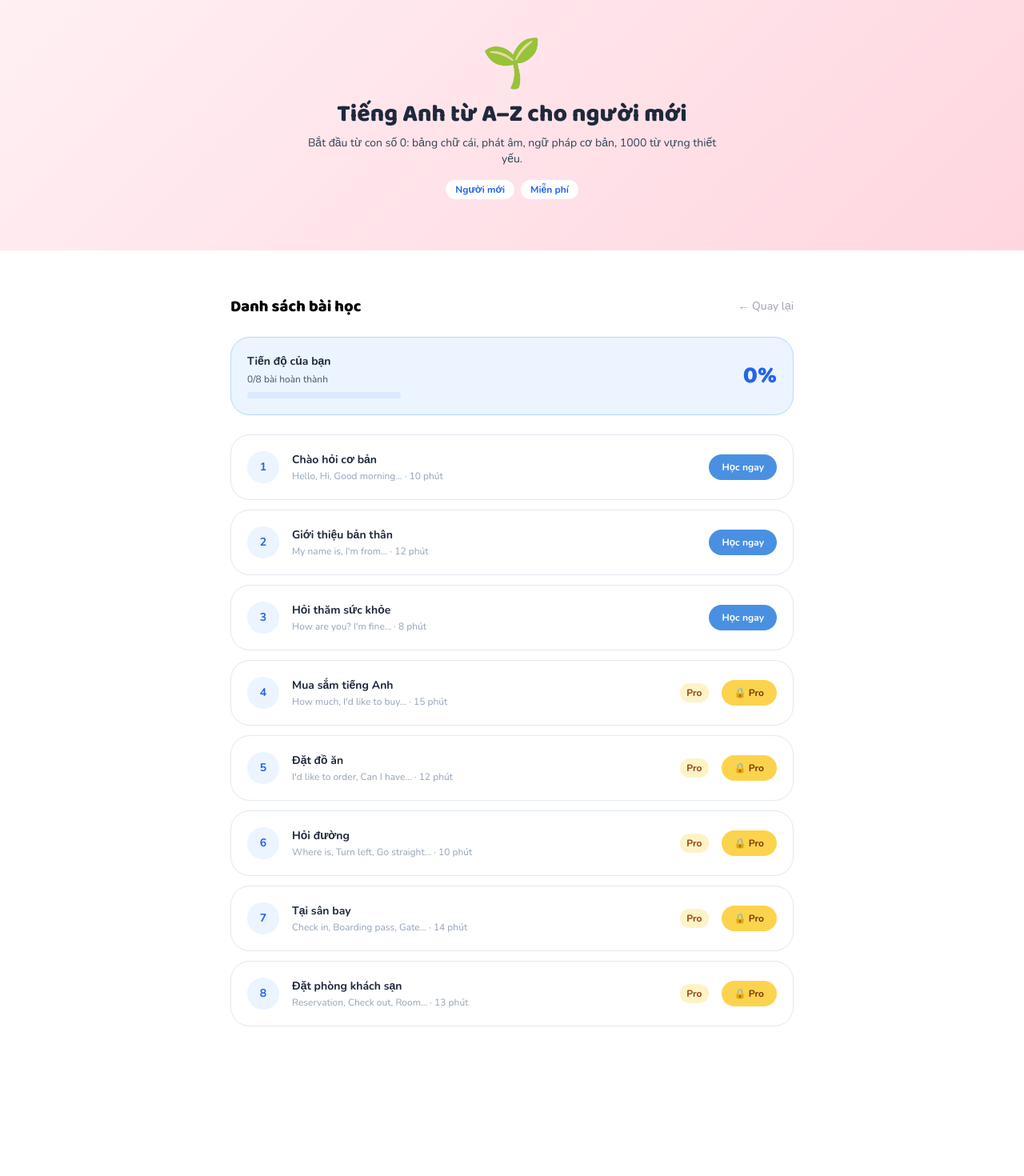
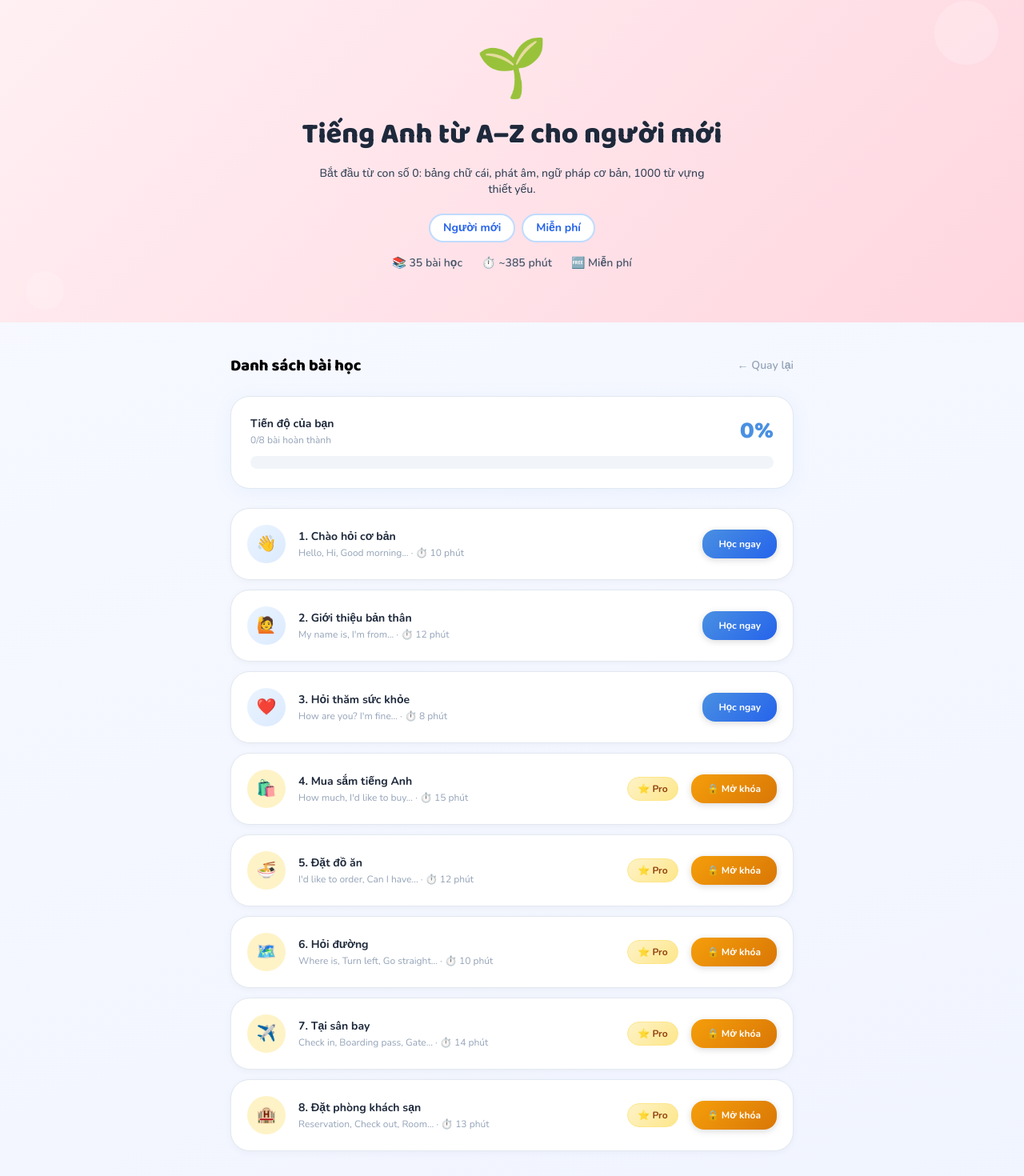
Before and after one commit to NguyeQuanHuy/speaknest, a Next.js app: page /courses/absolute-beginner in a window 1280 px wide. Shown: the part 80-1550 px from the top of the page at 80% size. Before the commit the page ends 1419 px from the top, so only its background shows below. Built offline with nearby package versions, Linux system fonts and the light colour scheme; no server answers.

Commit message:
feat: redesign course detail - icons per lesson, thicker progress, cleaner pro badge

```diff
--- a/app/courses/[id]/page.tsx
+++ b/app/courses/[id]/page.tsx
@@ -3,132 +3,340 @@ import { useParams, useRouter } from "next/navigation"
 import { COURSES } from "@/lib/data"
 import Link from "next/link"
 import { useState } from "react"
+import { motion } from "framer-motion"
 
 const LESSONS = [
-  { id:1, title:"Chào hỏi cơ bản", desc:"Hello, Hi, Good morning...", duration:"10 phút", free:true },
-  { id:2, title:"Giới thiệu bản thân", desc:"My name is, I'm from...", duration:"12 phút", free:true },
-  { id:3, title:"Hỏi thăm sức khỏe", desc:"How are you? I'm fine...", duration:"8 phút", free:true },
-  { id:4, title:"Mua sắm tiếng Anh", desc:"How much, I'd like to buy...", duration:"15 phút", free:false },
-  { id:5, title:"Đặt đồ ăn", desc:"I'd like to order, Can I have...", duration:"12 phút", free:false },
-  { id:6, title:"Hỏi đường", desc:"Where is, Turn left, Go straight...", duration:"10 phút", free:false },
-  { id:7, title:"Tại sân bay", desc:"Check in, Boarding pass, Gate...", duration:"14 phút", free:false },
-  { id:8, title:"Đặt phòng khách sạn", desc:"Reservation, Check out, Room...", duration:"13 phút", free:false },
+  {
+    id: 1,
+    title: "Chào hỏi cơ bản",
+    desc: "Hello, Hi, Good morning...",
+    duration: "10 phút",
+    free: true,
+    icon: "👋",
+  },
+  {
+    id: 2,
+    title: "Giới thiệu bản thân",
+    desc: "My name is, I'm from...",
+    duration: "12 phút",
+    free: true,
+    icon: "🙋",
+  },
+  {
+    id: 3,
+    title: "Hỏi thăm sức khỏe",
+    desc: "How are you? I'm fine...",
+    duration: "8 phút",
+    free: true,
+    icon: "❤️",
+  },
+  {
+    id: 4,
+    title: "Mua sắm tiếng Anh",
+    desc: "How much, I'd like to buy...",
+    duration: "15 phút",
+    free: false,
+    icon: "🛍️",
+  },
+  {
+    id: 5,
+    title: "Đặt đồ ăn",
+    desc: "I'd like to order, Can I have...",
+    duration: "12 phút",
+    free: false,
+    icon: "🍜",
+  },
+  {
+    id: 6,
+    title: "Hỏi đường",
+    desc: "Where is, Turn left, Go straight...",
+    duration: "10 phút",
+    free: false,
+    icon: "🗺️",
+  },
+  {
+    id: 7,
+    title: "Tại sân bay",
+    desc: "Check in, Boarding pass, Gate...",
+    duration: "14 phút",
+    free: false,
+    icon: "✈️",
+  },
+  {
+    id: 8,
+    title: "Đặt phòng khách sạn",
+    desc: "Reservation, Check out, Room...",
+    duration: "13 phút",
+    free: false,
+    icon: "🏨",
+  },
 ]
 
 export default function CourseDetailPage() {
   const { id } = useParams()
   const router = useRouter()
-  const course = COURSES.find(c => c.id === id)
+  const course = COURSES.find((c) => c.id === id)
   const [done, setDone] = useState<number[]>(() => {
     if (typeof window === "undefined") return []
     const saved = localStorage.getItem(`done_${id}`)
     return saved ? JSON.parse(saved) : []
   })
 
-  if (!course) return (
+  if (!course)
+    return (
       <div className="min-h-screen flex items-center justify-center">
         <div className="text-center">
           <div className="text-5xl mb-4">😕</div>
           <h2 className="font-head text-xl font-bold mb-2">Không tìm thấy khóa học</h2>
-        <Link href="/courses" className="text-[#2563EB] font-bold no-underline">← Quay lại</Link>
+          <Link href="/courses" className="text-[#2563EB] font-bold no-underline">
+            ← Quay lại
+          </Link>
         </div>
       </div>
     )
 
   const handleLesson = (lessonId: number, isFree: boolean) => {
-    if (!isFree) { router.push("/pricing"); return }
+    if (!isFree) {
+      router.push("/pricing")
+      return
+    }
     router.push(`/courses/${id}/${lessonId}`)
   }
 
-  const pct = Math.round(done.length / LESSONS.length * 100)
+  const pct = Math.round((done.length / LESSONS.length) * 100)
 
   return (
-    <>
-      {/* Banner */}
-      <div className="py-16 px-8 text-center" style={{ background: course.banner_gradient }}>
-        <div className="text-6xl mb-4">{course.thumbnail_emoji}</div>
-        <h1 className="font-head text-3xl font-extrabold mb-2" style={{ color: "#1E293B" }}>
+    <div
+      className="min-h-screen"
+      style={{ background: "linear-gradient(160deg,#F8FAFF 0%,#F0F4FF 100%)" }}
+    >
+      {/* Banner – font đậm hơn, title to hơn */}
+      <div
+        className="py-16 px-8 text-center relative overflow-hidden"
+        style={{ background: course.banner_gradient }}
+      >
+        {/* Decorative circles */}
+        <div
+          className="absolute top-4 right-8 w-20 h-20 rounded-full opacity-20"
+          style={{ background: "white" }}
+        />
+        <div
+          className="absolute bottom-4 left-8 w-12 h-12 rounded-full opacity-15"
+          style={{ background: "white" }}
+        />
+
+        <motion.div
+          initial={{ scale: 0.8, opacity: 0 }}
+          animate={{ scale: 1, opacity: 1 }}
+          className="text-7xl mb-5"
+        >
+          {course.thumbnail_emoji}
+        </motion.div>
+
+        {/* Font to hơn, đậm hơn */}
+        <h1
+          className="font-head font-extrabold mb-3"
+          style={{
+            fontSize: "clamp(24px,4vw,36px)",
+            color: "#1E293B",
+            textShadow: "0 1px 2px rgba(255,255,255,0.5)",
+          }}
+        >
           {course.title}
         </h1>
-        <p className="max-w-lg mx-auto mb-4 text-sm" style={{ color: "#334155" }}>
+        <p className="max-w-lg mx-auto mb-5 text-sm font-medium" style={{ color: "#334155" }}>
           {course.description}
         </p>
-        <div className="flex gap-2 justify-center flex-wrap">
-          {course.tags.map(t => (
-            <span key={t} className="bg-white text-xs font-bold px-3 py-1 rounded-full" style={{ color: "#2563EB" }}>
+
+        {/* Tags to hơn, rõ hơn */}
+        <div className="flex gap-2 justify-center flex-wrap mb-4">
+          {course.tags.map((t) => (
+            <span
+              key={t}
+              className="font-bold px-4 py-1.5 rounded-full text-sm border-2"
+              style={{ background: "white", color: "#2563EB", borderColor: "#BFDBFE" }}
+            >
               {t}
             </span>
           ))}
         </div>
+
+        {/* Course meta */}
+        <div
+          className="flex items-center justify-center gap-6 text-sm font-semibold"
+          style={{ color: "#475569" }}
+        >
+          <span>📚 {course.total_lessons} bài học</span>
+          <span>⏱️ ~{course.total_lessons * 11} phút</span>
+          <span>{course.is_free ? "🆓 Miễn phí" : "⭐ Pro"}</span>
+        </div>
       </div>
 
       {/* Content */}
-      <div className="max-w-3xl mx-auto px-8 py-14">
+      <div className="max-w-3xl mx-auto px-8 py-10">
         <div className="flex items-center justify-between mb-6">
           <h2 className="font-head text-xl font-extrabold">Danh sách bài học</h2>
-          <Link href="/courses" className="text-sm text-gray-400 hover:text-[#2563EB] no-underline">← Quay lại</Link>
+          <Link
+            href="/courses"
+            className="text-sm font-semibold no-underline hover:underline"
+            style={{ color: "#94A3B8" }}
+          >
+            ← Quay lại
+          </Link>
         </div>
 
-        {/* Progress */}
-        <div className="rounded-2xl p-5 mb-6 flex items-center justify-between border" style={{ background: "#EBF4FF", borderColor: "#B8D9F8" }}>
+        {/* Progress – nổi bật hơn */}
+        <motion.div
+          initial={{ opacity: 0, y: 10 }}
+          animate={{ opacity: 1, y: 0 }}
+          className="rounded-3xl p-6 mb-6 border"
+          style={{
+            background: "white",
+            borderColor: "#E2E8F0",
+            boxShadow: "0 4px 24px rgba(74,144,226,0.08)",
+          }}
+        >
+          <div className="flex items-center justify-between mb-3">
             <div>
-            <div className="font-bold text-sm mb-1" style={{ color: "#1E293B" }}>Tiến độ của bạn</div>
-            <div className="text-xs mb-2" style={{ color: "#475569" }}>{done.length}/{LESSONS.length} bài hoàn thành</div>
-            <div className="w-48 h-2 rounded-full overflow-hidden" style={{ background: "#DBEAFE" }}>
-              <div className="h-full rounded-full transition-all duration-500"
-                style={{ width: `${pct}%`, background: "linear-gradient(90deg,#4A90E2,#2563EB)" }} />
+              <div className="font-bold text-sm mb-0.5" style={{ color: "#1E293B" }}>
+                Tiến độ của bạn
+              </div>
+              <div className="text-xs" style={{ color: "#94A3B8" }}>
+                {done.length}/{LESSONS.length} bài hoàn thành
               </div>
             </div>
-          <div className="font-head text-3xl font-extrabold" style={{ color: "#2563EB" }}>{pct}%</div>
+            <div
+              className="font-head text-3xl font-extrabold"
+              style={{ color: pct === 100 ? "#22C55E" : "#4A90E2" }}
+            >
+              {pct}%
             </div>
+          </div>
+          {/* Thicker progress bar với gradient */}
+          <div className="h-4 rounded-full overflow-hidden" style={{ background: "#F1F5F9" }}>
+            <motion.div
+              className="h-full rounded-full"
+              initial={{ width: 0 }}
+              animate={{ width: `${pct}%` }}
+              transition={{ duration: 1, ease: "easeOut" }}
+              style={{
+                background:
+                  pct === 100
+                    ? "linear-gradient(90deg,#22C55E,#16A34A)"
+                    : pct > 50
+                      ? "linear-gradient(90deg,#4A90E2,#7B61FF)"
+                      : "linear-gradient(90deg,#F59E0B,#4A90E2)",
+              }}
+            />
+          </div>
+        </motion.div>
 
-        {/* Lessons */}
+        {/* Lessons với icon cho từng bài */}
         <div className="flex flex-col gap-3">
           {LESSONS.map((lesson, i) => (
-            <div key={lesson.id}
-              className="rounded-2xl p-5 border flex items-center gap-4 transition-all hover:shadow-md"
+            <motion.div
+              key={lesson.id}
+              initial={{ opacity: 0, y: 12 }}
+              animate={{ opacity: 1, y: 0 }}
+              transition={{ delay: i * 0.05 }}
+              whileHover={{ x: 4 }}
+              className="rounded-2xl p-5 border flex items-center gap-4 transition-all cursor-pointer"
               style={{
                 background: done.includes(lesson.id) ? "#F0FFF4" : "white",
-                borderColor: done.includes(lesson.id) ? "#BBF7D0" : "#E2E8F0"
-              }}>
-              {/* Number */}
-              <div className="w-10 h-10 rounded-full flex items-center justify-center font-bold text-sm flex-shrink-0"
+                borderColor: done.includes(lesson.id) ? "#BBF7D0" : "#E2E8F0",
+                boxShadow: "0 2px 8px rgba(0,0,0,0.04)",
+              }}
+            >
+              {/* Icon + number */}
+              <div
+                className="w-12 h-12 rounded-2xl flex items-center justify-center flex-shrink-0 text-xl"
                 style={{
-                  background: done.includes(lesson.id) ? "#22C55E" : "#EBF4FF",
-                  color: done.includes(lesson.id) ? "white" : "#2563EB"
-                }}>
-                {done.includes(lesson.id) ? "✓" : i + 1}
+                  background: done.includes(lesson.id)
+                    ? "linear-gradient(135deg,#22C55E,#16A34A)"
+                    : lesson.free
+                      ? "linear-gradient(135deg,#EBF4FF,#DBEAFE)"
+                      : "#FEF3C7",
+                }}
+              >
+                {done.includes(lesson.id) ? "✓" : lesson.icon}
               </div>
 
               {/* Info */}
-              <div className="flex-1">
-                <div className="font-bold text-sm mb-0.5" style={{ color: "#1E293B" }}>{lesson.title}</div>
-                <div className="text-xs" style={{ color: "#94A3B8" }}>{lesson.desc} · {lesson.duration}</div>
+              <div className="flex-1 min-w-0">
+                <div className="font-bold text-sm mb-0.5" style={{ color: "#1E293B" }}>
+                  {i + 1}. {lesson.title}
+                </div>
+                <div className="text-xs" style={{ color: "#94A3B8" }}>
+                  {lesson.desc} · ⏱️ {lesson.duration}
+                </div>
               </div>
 
-              {/* Pro badge */}
-              {!lesson.free && (
-                <span className="text-xs font-bold px-2 py-1 rounded-full"
-                  style={{ background: "#FEF3C7", color: "#92400E" }}>Pro</span>
+              {/* Pro badge – rõ hơn, chỉ 1 cái */}
+              {!lesson.free && !done.includes(lesson.id) && (
+                <div
+                  className="flex items-center gap-1 px-3 py-1.5 rounded-full text-xs font-bold flex-shrink-0"
+                  style={{
+                    background: "linear-gradient(135deg,#FEF3C7,#FDE68A)",
+                    color: "#92400E",
+                    border: "1px solid #FDE68A",
+                  }}
+                >
+                  ⭐ Pro
+                </div>
               )}
 
               {/* Button */}
-              <button onClick={() => handleLesson(lesson.id, lesson.free)}
-                className="text-xs font-bold px-4 py-2 rounded-xl cursor-pointer border-none transition-all"
+              <button
+                onClick={() => handleLesson(lesson.id, lesson.free)}
+                className="text-xs font-bold px-5 py-2.5 rounded-xl cursor-pointer border-none transition-all flex-shrink-0 hover:-translate-y-0.5"
                 style={{
                   background: done.includes(lesson.id)
-                    ? "#DCFCE7" : lesson.free
-                    ? "#4A90E2" : "#FCD34D",
-                  color: done.includes(lesson.id)
-                    ? "#166534" : lesson.free
-                    ? "white" : "#78350F"
-                }}>
-                {done.includes(lesson.id) ? "✅ Xong" : lesson.free ? "Học ngay" : "🔒 Pro"}
+                    ? "#DCFCE7"
+                    : lesson.free
+                      ? "linear-gradient(135deg,#4A90E2,#2563EB)"
+                      : "linear-gradient(135deg,#F59E0B,#D97706)",
+                  color: done.includes(lesson.id) ? "#166534" : "white",
+                  boxShadow: done.includes(lesson.id) ? "none" : "0 2px 8px rgba(0,0,0,0.15)",
+                }}
+              >
+                {done.includes(lesson.id) ? "✅ Xong" : lesson.free ? "Học ngay" : "🔒 Mở khóa"}
               </button>
-            </div>
+            </motion.div>
           ))}
         </div>
+
+        {/* Bottom CTA */}
+        {done.length < 3 && (
+          <motion.div
+            initial={{ opacity: 0 }}
+            animate={{ opacity: 1 }}
+            transition={{ delay: 0.5 }}
+            className="mt-8 rounded-3xl p-6 text-center border"
+            style={{
+              background: "linear-gradient(135deg,#EBF4FF,#F5F0FF)",
+              borderColor: "#BFDBFE",
+            }}
+          >
+            <div className="text-2xl mb-2">🚀</div>
+            <div className="font-head text-lg font-extrabold mb-1" style={{ color: "#1E293B" }}>
+              Bắt đầu bài học đầu tiên!
             </div>
-    </>
+            <p className="text-sm mb-4" style={{ color: "#475569" }}>
+              Chỉ 10 phút mỗi ngày – tiến bộ rõ rệt sau 30 ngày học
+            </p>
+            <button
+              onClick={() => handleLesson(1, true)}
+              className="text-white font-bold px-8 py-3 rounded-2xl cursor-pointer border-none hover:-translate-y-0.5 transition-all"
+              style={{
+                background: "linear-gradient(135deg,#4A90E2,#7B61FF)",
+                boxShadow: "0 4px 14px rgba(74,144,226,0.4)",
+              }}
+            >
+              Bắt đầu ngay → Bài 1: Chào hỏi 👋
+            </button>
+          </motion.div>
+        )}
+      </div>
+    </div>
   )
 }
```
Lines whose indentation alone changed are shown as unchanged.
